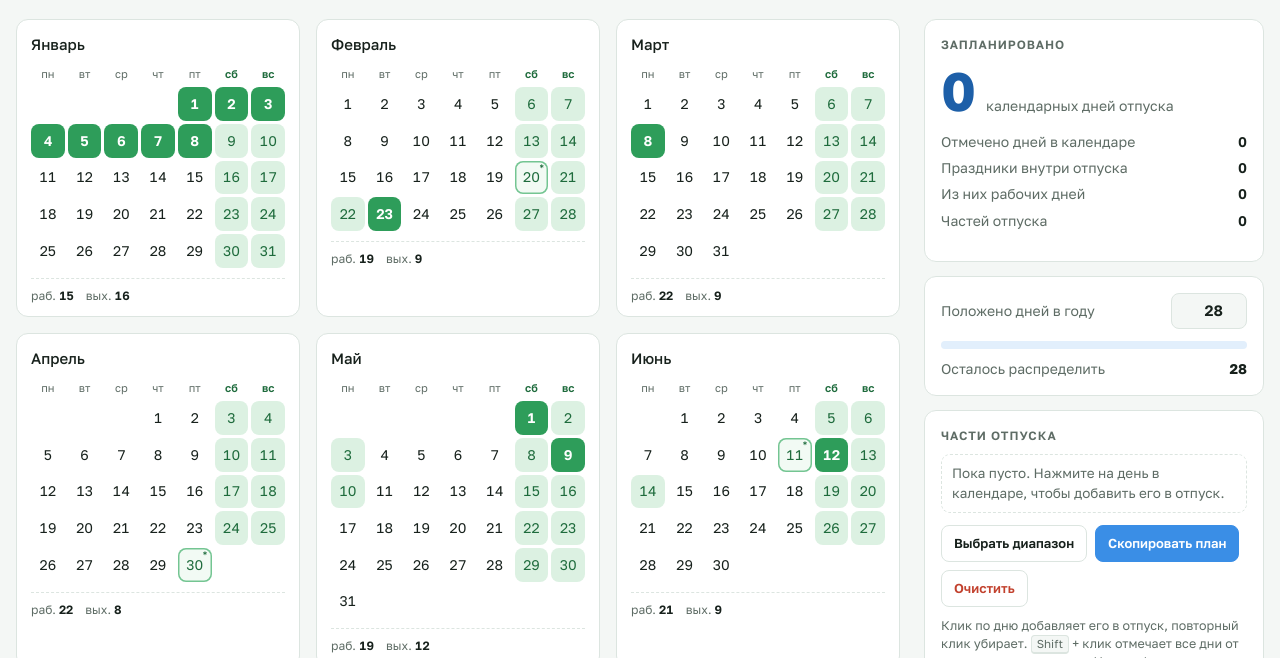
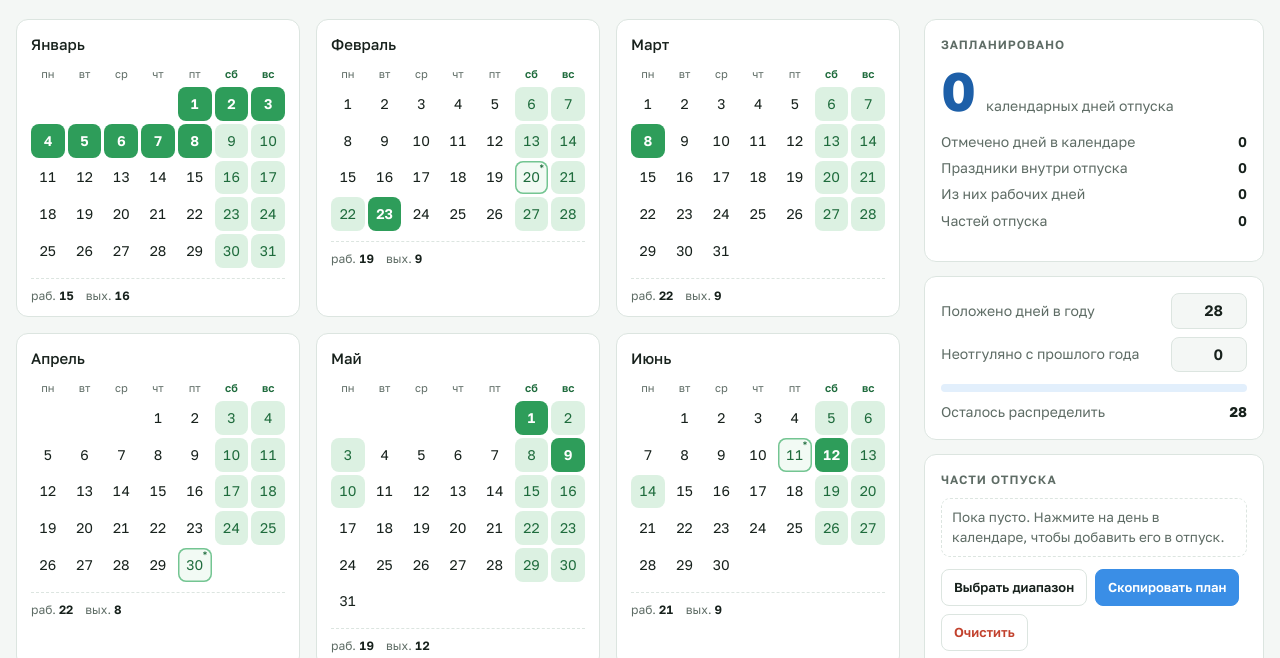
Before and after one commit to xHammerxx/Calendar, a plain HTML site: page index.html in a window 1280 px wide. Shown: the part 131-789 px from the top of the page. Drawn offline with Linux system fonts and the light colour scheme; a web font is replaced by a local one.

Commit message:
Добавлен остаток отпуска с прошлого года

```diff
--- a/index.html
+++ b/index.html
@@ -123,6 +123,7 @@ aside.panel { position: sticky; top: calc(env(safe-area-inset-top, 0px) + 16px);
 .stats dt { color: var(--muted); }
 .stats dd { margin: 0; text-align: right; font-weight: 600; }
 .limit-row { display: flex; align-items: center; justify-content: space-between; gap: 10px; }
+.limit-row + .limit-row { margin-top: 8px; }
 .limit-row label { color: var(--muted); font-size: 14px; }
 .limit-row input { width: 76px; font: inherit; font-weight: 600; text-align: right; padding: 6px 8px; border-radius: 8px; border: 1px solid var(--line); background: var(--bg); color: var(--fg); font-variant-numeric: tabular-nums; }
 .limit-row input:focus-visible { outline: 2px solid var(--vac-bg); outline-offset: 1px; }
@@ -219,6 +220,10 @@ textarea.copybox { width: 100%; min-height: 120px; margin-top: 10px; font: inher
         <div class="limit-row">
           <label for="limit">Положено дней в году</label>
           <input id="limit" type="number" min="0" max="365" step="1" value="28" inputmode="numeric">
+        </div>
+        <div class="limit-row">
+          <label for="carryover">Неотгуляно с прошлого года</label>
+          <input id="carryover" type="number" min="0" max="365" step="1" value="0" inputmode="numeric">
         </div>
         <div class="bar" id="bar"><i></i></div>
         <div class="stats" style="margin-top:10px">
@@ -341,7 +346,7 @@ function periodsOf(selected) {
 (function () {
   const STORE_KEY = "vacation-planner-2027";
   const selected = new Set();
-  let limit = 28, anchor = null, rangeMode = false, clearArmed = null;
+  let limit = 28, carryover = 0, anchor = null, rangeMode = false, clearArmed = null;
 
   // --- хранение ---
   function load() {
@@ -351,10 +356,11 @@ function periodsOf(selected) {
       const s = JSON.parse(raw);
       (s.days || []).forEach(k => { if (k in INDEX) selected.add(k); });
       if (Number.isFinite(s.limit)) limit = s.limit;
+      if (Number.isFinite(s.carryover)) carryover = s.carryover;
     } catch (e) { /* хранилище недоступно — работаем без него */ }
   }
   function save() {
-    try { localStorage.setItem(STORE_KEY, JSON.stringify({ days: [...selected].sort(), limit })); } catch (e) {}
+    try { localStorage.setItem(STORE_KEY, JSON.stringify({ days: [...selected].sort(), limit, carryover })); } catch (e) {}
   }
 
   // --- форматирование ---
@@ -421,6 +427,7 @@ function periodsOf(selected) {
   // --- элементы панели ---
   const $ = id => document.getElementById(id);
   const limitEl = $("limit");
+  const carryoverEl = $("carryover");
 
   function render() {
     ALL.forEach(x => {
@@ -444,13 +451,14 @@ function periodsOf(selected) {
     $("stWork").textContent = work;
     $("stParts").textContent = ps.length;
 
-    const remain = limit - counted;
+    const available = limit + carryover;
+    const remain = available - counted;
     $("remain").textContent = remain >= 0 ? remain : "+" + (-remain);
     $("remain").style.color = remain < 0 ? "var(--danger)" : "";
     $("remainLabel").textContent = remain >= 0 ? "Осталось распределить" : "Превышение лимита";
     const bar = $("bar");
     bar.classList.toggle("over", remain < 0);
-    bar.firstElementChild.style.width = (limit > 0 ? Math.min(100, counted / limit * 100) : (counted ? 100 : 0)) + "%";
+    bar.firstElementChild.style.width = (available > 0 ? Math.min(100, counted / available * 100) : (counted ? 100 : 0)) + "%";
     $("mbNum").textContent = counted;
     $("mbRemain").textContent = remain >= 0 ? "осталось " + remain : "превышение " + (-remain);
 
@@ -459,7 +467,7 @@ function periodsOf(selected) {
     if (counted === 0) r.innerHTML = "";
     else if (ps.some(p => p.counted >= 14)) r.innerHTML = '<div class="note ok">Есть часть отпуска не менее 14 календарных дней (ст. 125 ТК РФ).</div>';
     else r.innerHTML = '<div class="note warn">В соответствии со ст. 125 ТК РФ хотя бы одна часть отпуска должна быть не менее 14 календарных дней.</div>';
-    if (remain < 0) r.innerHTML += '<div class="note warn">Запланировано на ' + (-remain) + ' ' + daysWord(-remain) + ' больше, чем положено.</div>';
+    if (remain < 0) r.innerHTML += '<div class="note warn">Запланировано на ' + (-remain) + ' ' + daysWord(-remain) + ' больше, чем доступно.</div>';
 
     // месячные бейджи
     for (let m = 0; m < 12; m++) {
@@ -490,6 +498,7 @@ function periodsOf(selected) {
       }));
     }
     limitEl.value = limit;
+    carryoverEl.value = carryover;
   }
 
   function commit() { save(); render(); $("copyBox").hidden = true; }
@@ -532,6 +541,12 @@ function periodsOf(selected) {
     save(); render();
   });
 
+  carryoverEl.addEventListener("input", () => {
+    const v = parseInt(carryoverEl.value, 10);
+    carryover = Number.isFinite(v) && v >= 0 ? Math.min(v, 365) : 0;
+    save(); render();
+  });
+
   $("rangeBtn").addEventListener("click", () => {
     rangeMode = !rangeMode; anchor = null;
     $("rangeBtn").classList.toggle("on", rangeMode);
@@ -563,7 +578,9 @@ function periodsOf(selected) {
       lines.push(s);
     });
     const counted = ps.reduce((s, p) => s + p.counted, 0);
-    lines.push("Итого: " + counted + " " + plural(counted, "календарный день", "календарных дня", "календарных дней") + " отпуска из " + limit + " положенных.");
+    const available = limit + carryover;
+    const source = carryover > 0 ? " (" + limit + " за " + YEAR + " год + " + carryover + " с прошлого года)" : "";
+    lines.push("Итого: " + counted + " " + plural(counted, "календарный день", "календарных дня", "календарных дней") + " отпуска из " + available + " доступных" + source + ".");
     return lines.join("\n");
   }
   let toastT = null;
```
